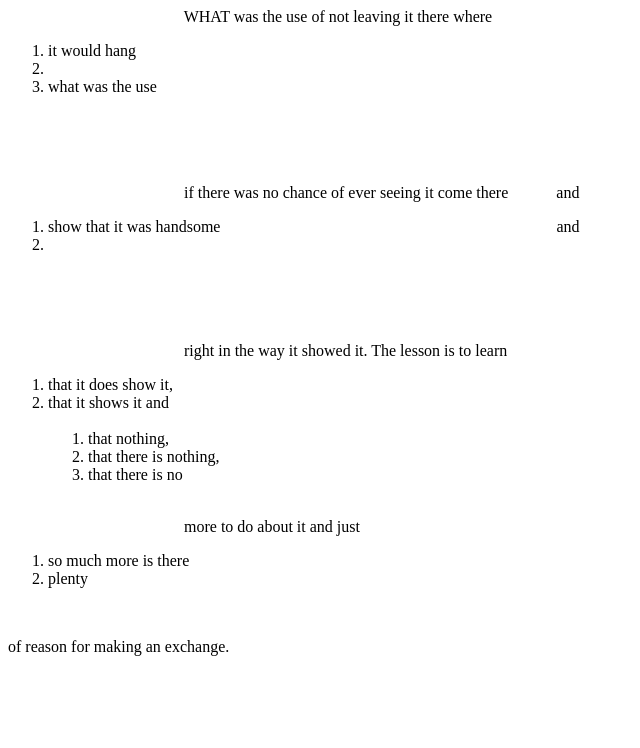
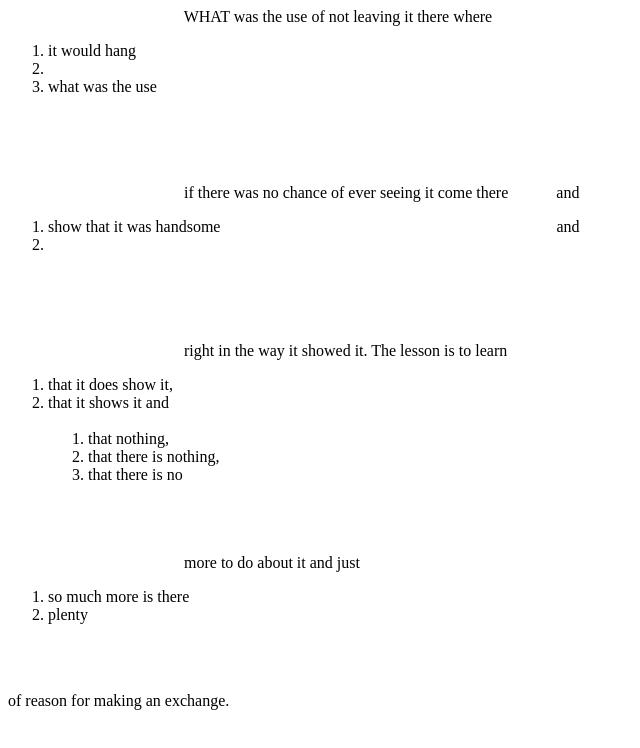
Before and after one commit to nir-bitton/The-First-of-Twenty-Five-Mounted-Umbrellas, a plain HTML site: page 6b.html in a window 1280 px wide. Shown: the whole page, without its empty margins (0-640 px from the left). Drawn offline with Linux system fonts and the light colour scheme.

Commit message:
Update 6b.html

```diff
--- a/6b.html
+++ b/6b.html
@@ -111,8 +111,7 @@
 		<ol>
 			<li>that nothing, </li>
 			<li>that there is nothing,</li>
-			<li>that there is no </li><br>
-
+			<li>that there is no </li>
 
 
 		</ol>
@@ -120,6 +119,9 @@
 	</ol>
 
 </div>
+
+<br><br><br>
+
 <div>
 	&nbsp;&nbsp;&nbsp;&nbsp;&nbsp;&nbsp;&nbsp;&nbsp;&nbsp;&nbsp;
 	&nbsp;&nbsp;&nbsp;&nbsp;&nbsp;&nbsp;&nbsp;&nbsp;&nbsp;&nbsp;
@@ -135,7 +137,7 @@
 </div>
 
 
-<br>
+<br><br>
 
 <p>
 of reason for making an exchange.
```
